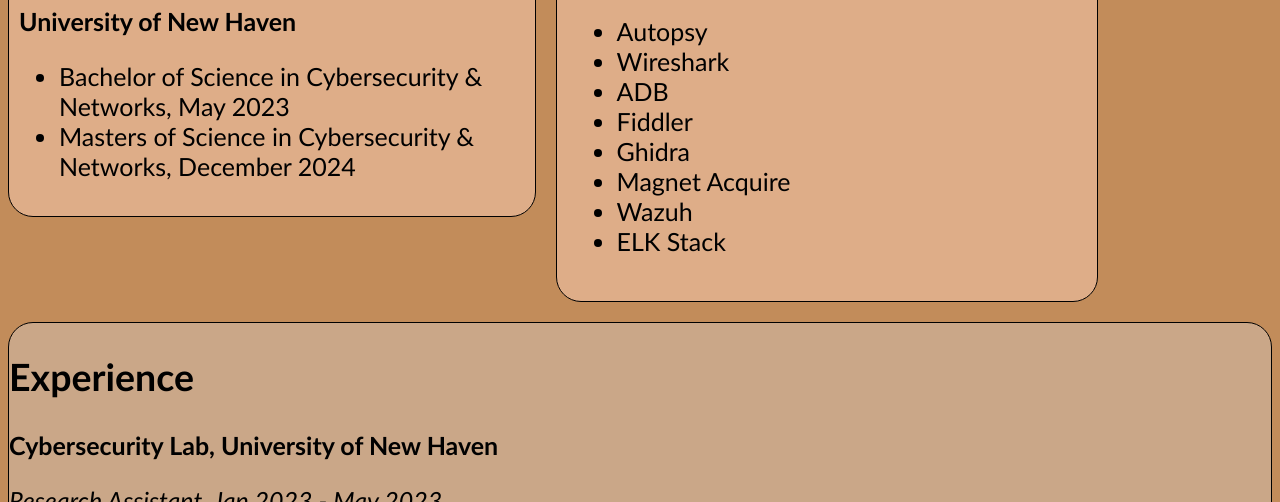
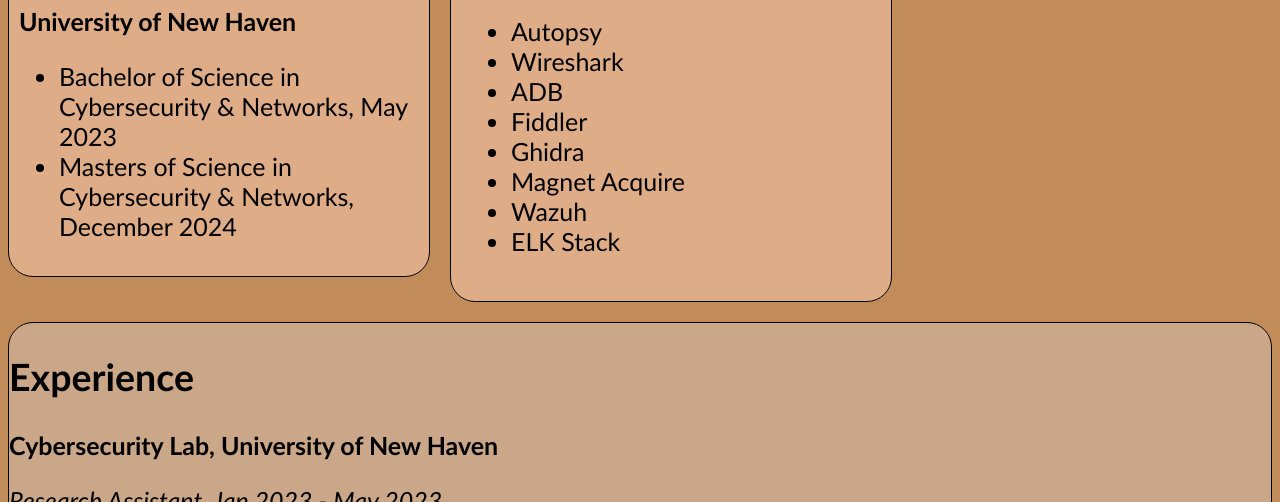
Before and after one commit to JluceroB/PersonalWebsite, a plain HTML site: page index.html in a window 1280 px wide. Shown: the part 682-1184 px from the top of the page. Drawn offline with Linux system fonts and the light colour scheme.

Commit message:
Update style.css

```diff
--- a/style.css
+++ b/style.css
@@ -53,7 +53,7 @@ nav ul li a:hover {
     font-size: 25;
     font-family: Optima, sans-serif;
     float: left;
-    width: 40%;
+    width: 400px;
     padding: 10px;
     border: 1.5px solid black;
     border-radius: 25px;
@@ -67,7 +67,7 @@ nav ul li a:hover {
     font-family: Optima, sans-serif;
     float: left;
     margin-left: 20px;
-    width: 500px;
+    width: 400px;
     border-radius: 25px;
     margin-bottom: 20px;
     padding: 20px;
```
